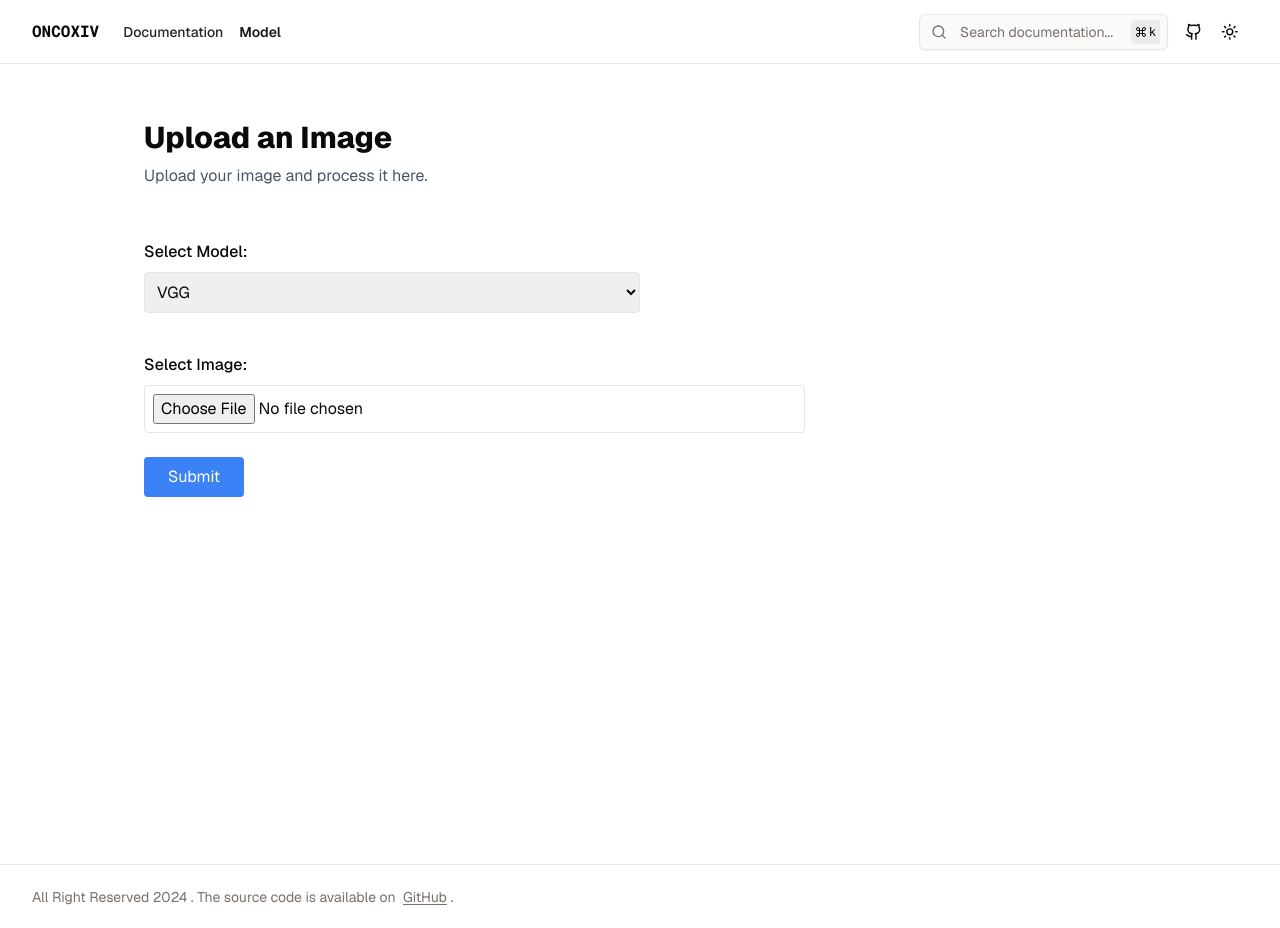
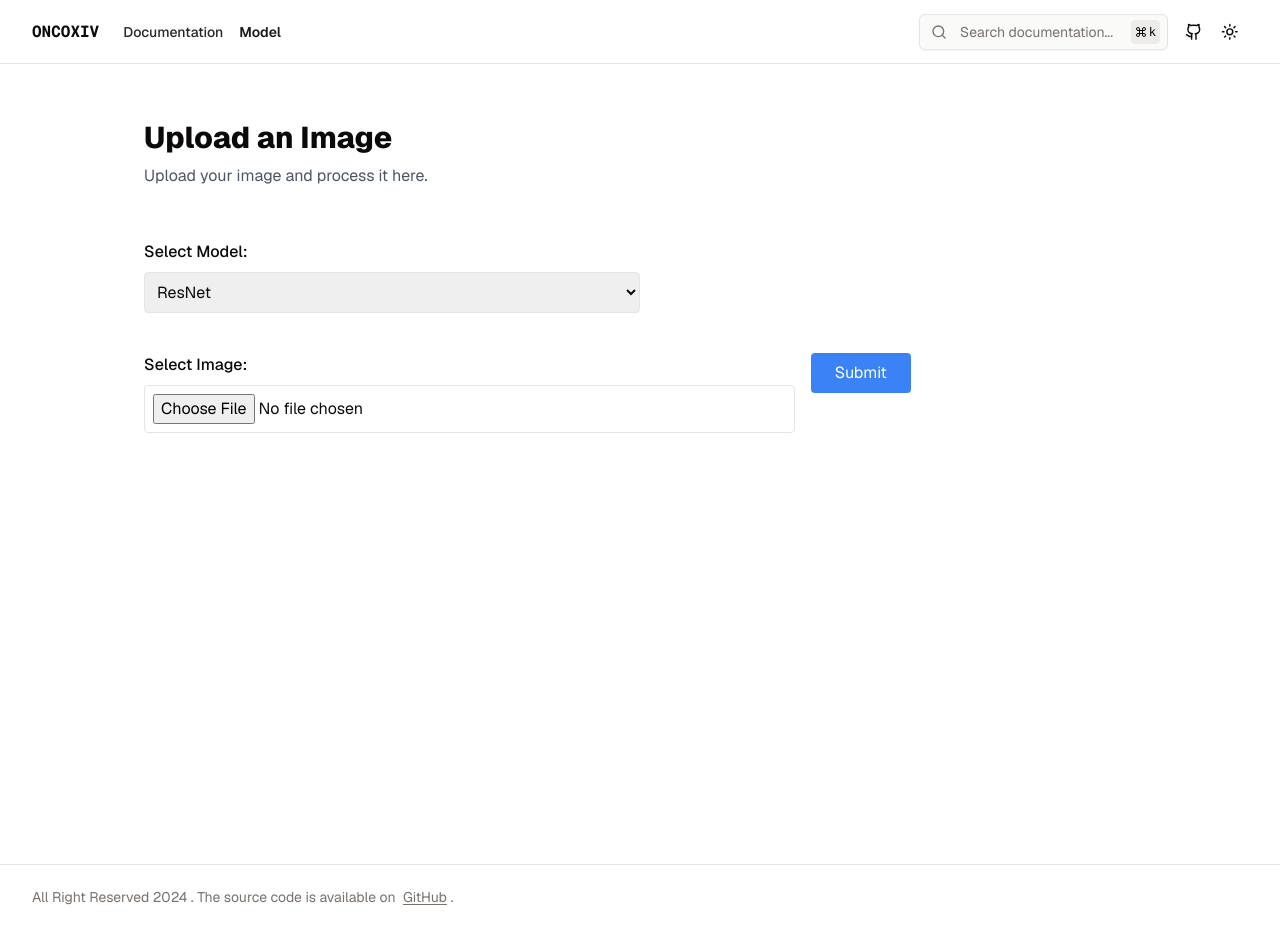
Before and after one commit to officialkodekang/ONCOXIV, a Next.js app: page /blog in a window 1280 px wide. Built offline with nearby package versions, Linux system fonts and the light colour scheme.

Commit message:
Update page.tsx

```diff
--- a/app/blog/page.tsx
+++ b/app/blog/page.tsx
@@ -1,89 +1,3 @@
-// // app/blog/page.tsx
-// "use client";
-
-// import React, { useState } from 'react';
-// import { Avatar, AvatarFallback, AvatarImage } from "@/components/ui/avatar";
-// import { Metadata } from "next";
-// import Image from "next/image";
-// import Link from "next/link";
-
-
-
-// export default function BlogIndexPage() {
-//   // State variables for the upload functionality
-//   const [file, setFile] = useState<File | null>(null);
-//   const [results, setResults] = useState<string | null>(null);
-//   const [loading, setLoading] = useState<boolean>(false);
-
-//   // Event handlers
-//   const handleFileChange = (event: React.ChangeEvent<HTMLInputElement>) => {
-//     if (event.target.files) {
-//       setFile(event.target.files[0]);
-//     }
-//   };
-
-//   const handleSubmit = async () => {
-//     if (!file) {
-//       alert("Please select a file first!");
-//       return;
-//     }
-
-//     const formData = new FormData();
-//     formData.append("file", file);
-
-//     setLoading(true);
-//     try {
-//       const response = await fetch("/api/process-image", {
-//         method: "POST",
-//         body: formData,
-//       });
-
-//       if (!response.ok) {
-//         throw new Error("Network response was not ok");
-//       }
-
-//       const data = await response.json();
-//       setResults(JSON.stringify(data, null, 2));
-//     } catch (error) {
-//       console.error("Error:", error);
-//       alert("Failed to upload image");
-//     }
-//     setLoading(false);
-//   };
-
-//   return (
-//     <div className="w-full mx-auto flex flex-col gap-1 sm:min-h-[91vh] min-h-[88vh] pt-2">
-//       <div className="mb-7 flex flex-col gap-2">
-//         <h1 className="text-3xl font-extrabold">Upload an Image</h1>
-//         <p className="text-muted-foreground">
-//           Upload your image and process it here.
-//         </p>
-//       </div>
-
-//       {/* Upload Section */}
-//       <div>
-//         <input type="file" onChange={handleFileChange} />
-//         <button onClick={handleSubmit} disabled={loading}>
-//           {loading ? "Processing..." : "Submit"}
-//         </button>
-//         {results && (
-//           <div>
-//             <h3>Results:</h3>
-//             <pre>{results}</pre>
-//           </div>
-//         )}
-//       </div>
-//     </div>
-//   );
-// }
-
-
-
-
-
-
-// app/blog/page.tsx
-// app/blog/page.tsx
 "use client";
 
 import React, { useState } from "react";
@@ -94,7 +8,7 @@ export default function UploadPage() {
   const [result, setResult] = useState<string | null>(null);
   const [heatmapImage, setHeatmapImage] = useState<string | null>(null);
   const [loading, setLoading] = useState<boolean>(false);
-  const [selectedModel, setSelectedModel] = useState("vgg"); // Default model
+  const [selectedModel, setSelectedModel] = useState("resnet"); // Default model is now ResNet
 
   // Label maps with numeric keys
   const binaryLabelMap: { [key: number]: string } = {
@@ -103,7 +17,6 @@ export default function UploadPage() {
   };
 
   const subtypeLabelMap: { [key: number]: string } = {
-    [-1]: "Not applicable",
     0: "Pre-B",
     1: "Pro-B",
     2: "early Pre-B",
@@ -212,8 +125,8 @@ export default function UploadPage() {
           onChange={handleModelChange}
           className="border rounded p-2 w-full md:w-1/2"
         >
+          <option value="resnet">ResNet</option>
           <option value="vgg">VGG</option>
-          <option value="resnet">ResNet</option>
         </select>
       </div>
 
@@ -232,9 +145,8 @@ export default function UploadPage() {
             className="border rounded p-2 w-full"
           />
         </div>
-      </div>
 
-      <div className="flex items-end sm:items-center w-full sm:w-1/3">
+        <div className="flex items-end sm:items-center w-full sm:w-1/3">
           <button
             onClick={handleSubmit}
             disabled={loading}
@@ -247,6 +159,7 @@ export default function UploadPage() {
             {loading ? "Processing..." : "Submit"}
           </button>
         </div>
+      </div>
 
       {/* Display the images and results side by side */}
       {(imagePreview || heatmapImage || result) && (
```
